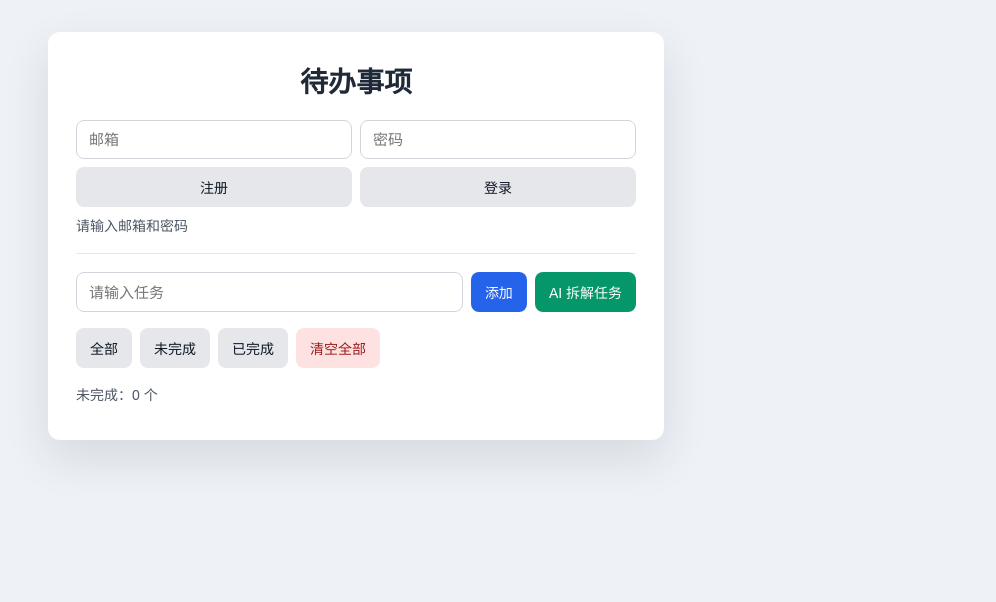
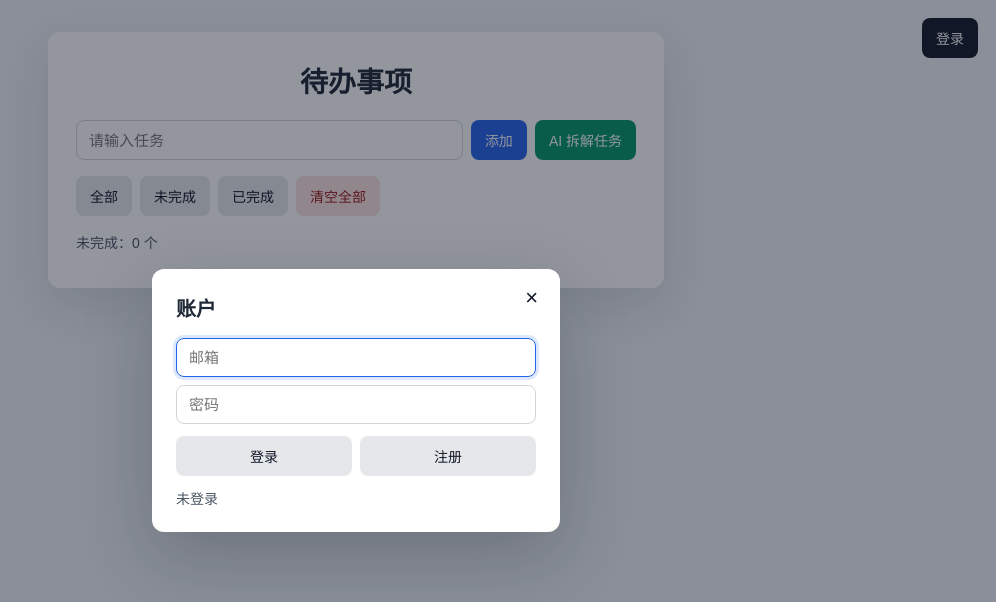
Before and after one commit to jintaoanhui-blip/my-first-app, a plain HTML site: page index.html in a window 1280 px wide. Both pictures are taken after a click on the button "登录". Shown: the whole page, without its empty margins (284-1280 px from the left). Drawn offline with nearby package versions, Linux system fonts and the light colour scheme.

Commit message:
Move auth into account modal

```diff
--- a/index.html
+++ b/index.html
@@ -7,21 +7,33 @@
   <link rel="stylesheet" href="style.css">
 </head>
 <body>
+  <button id="userMenuButton" class="user-menu-button" aria-haspopup="dialog">登录</button>
+
+  <div id="authModal" class="auth-modal" aria-hidden="true">
+    <div class="auth-dialog" role="dialog" aria-modal="true" aria-labelledby="authTitle">
+      <button id="closeAuthButton" class="close-auth-button" aria-label="关闭">×</button>
+      <h2 id="authTitle">账户</h2>
+
+      <div id="authForm">
+        <input id="authEmail" type="email" placeholder="邮箱">
+        <input id="authPassword" type="password" placeholder="密码">
+        <div class="auth-actions">
+          <button id="signInButton">登录</button>
+          <button id="signUpButton">注册</button>
+        </div>
+      </div>
+
+      <div id="userPanel" class="user-panel">
+        <p id="currentUserText"></p>
+        <button id="signOutButton" class="secondary-button">退出登录</button>
+      </div>
+
+      <p id="authStatus" class="auth-status">未登录</p>
+    </div>
+  </div>
+
   <main class="todo-app">
     <h1>待办事项</h1>
-
-    <section class="auth-area" aria-label="用户登录">
-      <div class="auth-fields">
-        <input id="authEmail" type="email" placeholder="邮箱">
-        <input id="authPassword" type="password" placeholder="密码">
-      </div>
-      <div class="auth-actions">
-        <button id="signUpButton">注册</button>
-        <button id="signInButton">登录</button>
-        <button id="signOutButton" class="secondary-button">退出</button>
-      </div>
-      <p id="authStatus" class="auth-status">未登录</p>
-    </section>
 
     <div class="input-area">
       <input id="taskInput" type="text" placeholder="请输入任务">
--- a/script.js
+++ b/script.js
@@ -6,7 +6,13 @@ const authPassword = document.getElementById("authPassword");
 const signUpButton = document.getElementById("signUpButton");
 const signInButton = document.getElementById("signInButton");
 const signOutButton = document.getElementById("signOutButton");
+const userMenuButton = document.getElementById("userMenuButton");
+const authModal = document.getElementById("authModal");
+const closeAuthButton = document.getElementById("closeAuthButton");
+const authForm = document.getElementById("authForm");
 const authStatus = document.getElementById("authStatus");
+const userPanel = document.getElementById("userPanel");
+const currentUserText = document.getElementById("currentUserText");
 const taskInput = document.getElementById("taskInput");
 const addButton = document.getElementById("addButton");
 const aiButton = document.getElementById("aiButton");
@@ -30,13 +36,39 @@ const supabaseClient = isSupabaseConfigured && isSupabaseLoaded
 let tasks = JSON.parse(localStorage.getItem("tasks")) || [];
 let currentFilter = "all";
 let editingIndex = null;
+let currentUser = null;
+
+function getUserDisplayName(user) {
+  return user.email.split("@")[0];
+}
+
+function openAuthModal() {
+  authModal.classList.add("open");
+  authModal.setAttribute("aria-hidden", "false");
+  authEmail.focus();
+}
+
+function closeAuthModal() {
+  authModal.classList.remove("open");
+  authModal.setAttribute("aria-hidden", "true");
+}
 
 function renderUser(user) {
+  currentUser = user;
+
   if (user) {
-    authStatus.textContent = "当前用户：" + user.email;
-    signOutButton.style.display = "inline-block";
+    userMenuButton.textContent = getUserDisplayName(user);
+    currentUserText.textContent = "当前用户：" + user.email;
+    authForm.style.display = "none";
+    userPanel.classList.add("open");
+    authStatus.textContent = "";
     return;
   }
+
+  userMenuButton.textContent = "登录";
+  currentUserText.textContent = "";
+  authForm.style.display = "block";
+  userPanel.classList.remove("open");
 
   if (!isSupabaseConfigured) {
     authStatus.textContent = "请先配置 Supabase";
@@ -45,8 +77,6 @@ function renderUser(user) {
   } else {
     authStatus.textContent = "未登录";
   }
-
-  signOutButton.style.display = "none";
 }
 
 function setAuthLoading(isLoading) {
@@ -96,7 +126,12 @@ async function signUp() {
       throw error;
     }
 
-    renderUser(data.user);
+    if (data.session?.user) {
+      renderUser(data.session.user);
+      closeAuthModal();
+    } else {
+      authStatus.textContent = "注册成功，请检查邮箱验证后登录";
+    }
   } catch (error) {
     authStatus.textContent = error.message;
   } finally {
@@ -130,6 +165,7 @@ async function signIn() {
     }
 
     renderUser(data.user);
+    closeAuthModal();
   } catch (error) {
     authStatus.textContent = error.message;
   } finally {
@@ -282,6 +318,20 @@ addButton.addEventListener("click", function () {
   addTask();
 });
 
+userMenuButton.addEventListener("click", function () {
+  openAuthModal();
+});
+
+closeAuthButton.addEventListener("click", function () {
+  closeAuthModal();
+});
+
+authModal.addEventListener("click", function (event) {
+  if (event.target === authModal) {
+    closeAuthModal();
+  }
+});
+
 signUpButton.addEventListener("click", function () {
   signUp();
 });
--- a/style.css
+++ b/style.css
@@ -21,29 +21,90 @@ h1 {
   text-align: center;
 }
 
-.auth-area {
-  border-bottom: 1px solid #e5e7eb;
-  margin-bottom: 18px;
-  padding-bottom: 18px;
+.user-menu-button {
+  position: fixed;
+  right: 18px;
+  top: 18px;
+  z-index: 20;
+  background: #111827;
+  color: #ffffff;
+  max-width: 180px;
+  overflow: hidden;
+  text-overflow: ellipsis;
+  white-space: nowrap;
 }
 
-.auth-fields,
-.auth-actions {
-  display: flex;
-  flex-wrap: wrap;
-  gap: 8px;
+.user-menu-button:hover {
+  background: #374151;
 }
 
-.auth-fields {
+.auth-modal {
+  align-items: center;
+  background: rgba(17, 24, 39, 0.45);
+  display: none;
+  inset: 0;
+  justify-content: center;
+  padding: 20px;
+  position: fixed;
+  z-index: 30;
+}
+
+.auth-modal.open {
+  display: flex;
+}
+
+.auth-dialog {
+  background: #ffffff;
+  border-radius: 12px;
+  box-shadow: 0 24px 70px rgba(17, 24, 39, 0.24);
+  max-width: 360px;
+  padding: 24px;
+  position: relative;
+  width: 100%;
+}
+
+.auth-dialog h2 {
+  font-size: 20px;
+  margin: 0 0 16px;
+}
+
+.close-auth-button {
+  background: transparent;
+  font-size: 22px;
+  padding: 4px 8px;
+  position: absolute;
+  right: 14px;
+  top: 12px;
+}
+
+#authForm input {
+  box-sizing: border-box;
   margin-bottom: 8px;
+  width: 100%;
 }
 
 .auth-actions {
-  margin-bottom: 8px;
+  display: flex;
+  gap: 8px;
+  margin-top: 4px;
 }
 
 .auth-actions button {
   flex: 1;
+}
+
+.user-panel {
+  display: none;
+}
+
+.user-panel.open {
+  display: block;
+}
+
+#currentUserText {
+  color: #1f2937;
+  margin: 0 0 12px;
+  word-break: break-word;
 }
 
 .secondary-button {
@@ -53,7 +114,7 @@ h1 {
 .auth-status {
   color: #4b5563;
   font-size: 14px;
-  margin: 0;
+  margin: 12px 0 0;
 }
 
 .input-area {
```
